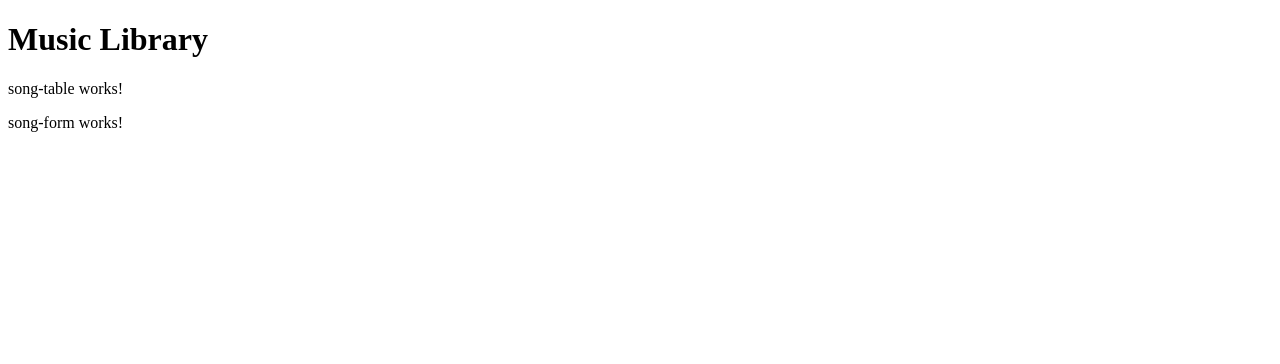
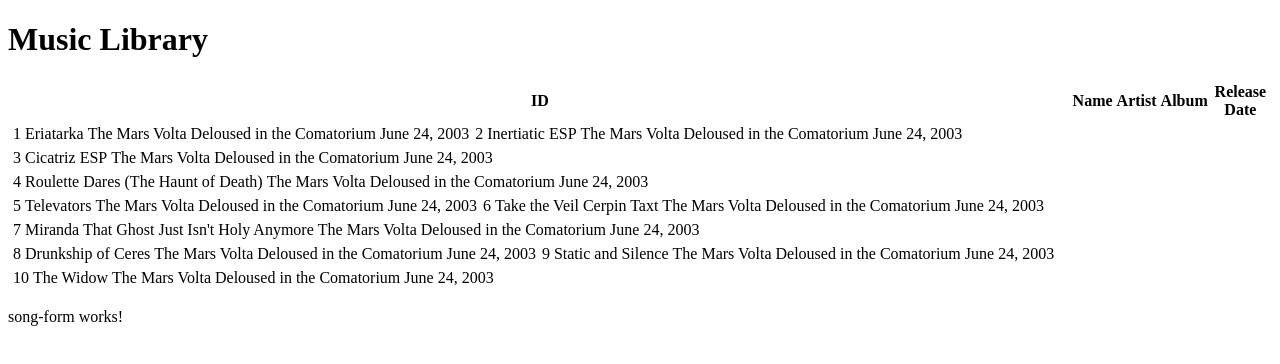
Before and after one commit to jjvega86/music-library-angular, an Angular app: page / in a window 1280 px wide. Shown: the top 364 px of the page. Built offline with nearby package versions, Linux system fonts and the light colour scheme.

Commit message:
Add song table and song

```diff
--- a/src/app/song-table/song-table.component.html
+++ b/src/app/song-table/song-table.component.html
@@ -1 +1,14 @@
-<p>song-table works!</p>
+<table>
+  <thead>
+    <tr>
+      <th>ID</th>
+      <th>Name</th>
+      <th>Artist</th>
+      <th>Album</th>
+      <th>Release Date</th>
+    </tr>
+  </thead>
+  <tbody>
+    <song-row *ngFor="let song of songs" [song]="song"></song-row>
+  </tbody>
+</table>
--- a/src/app/song-table/song-table.component.ts
+++ b/src/app/song-table/song-table.component.ts
@@ -1,13 +1,86 @@
 import { Component } from '@angular/core';
 import { CommonModule } from '@angular/common';
+import { SongComponent } from '../song/song.component';
 
 @Component({
   selector: 'app-song-table',
   standalone: true,
-  imports: [CommonModule],
+  imports: [CommonModule, SongComponent],
   templateUrl: './song-table.component.html',
   styleUrls: ['./song-table.component.css']
 })
 export class SongTableComponent {
+  songs = [
+    {
+      id: 1,
+      name: "Eriatarka",
+      artist: "The Mars Volta",
+      album: "Deloused in the Comatorium",
+      releaseDate: "June 24, 2003"
+    },
+    {
+      id: 2,
+      name: "Inertiatic ESP",
+      artist: "The Mars Volta",
+      album: "Deloused in the Comatorium",
+      releaseDate: "June 24, 2003"
+    },
+    {
+      id: 3,
+      name: "Cicatriz ESP",
+      artist: "The Mars Volta",
+      album: "Deloused in the Comatorium",
+      releaseDate: "June 24, 2003"
+    },
+    {
+      id: 4,
+      name: "Roulette Dares (The Haunt of Death)",
+      artist: "The Mars Volta",
+      album: "Deloused in the Comatorium",
+      releaseDate: "June 24, 2003"
+    },
+    {
+      id: 5,
+      name: "Televators",
+      artist: "The Mars Volta",
+      album: "Deloused in the Comatorium",
+      releaseDate: "June 24, 2003"
+    },
+    {
+      id: 6,
+      name: "Take the Veil Cerpin Taxt",
+      artist: "The Mars Volta",
+      album: "Deloused in the Comatorium",
+      releaseDate: "June 24, 2003"
+    },
+    {
+      id: 7,
+      name: "Miranda That Ghost Just Isn't Holy Anymore",
+      artist: "The Mars Volta",
+      album: "Deloused in the Comatorium",
+      releaseDate: "June 24, 2003"
+    },
+    {
+      id: 8,
+      name: "Drunkship of Ceres",
+      artist: "The Mars Volta",
+      album: "Deloused in the Comatorium",
+      releaseDate: "June 24, 2003"
+    },
+    {
+      id: 9,
+      name: "Static and Silence",
+      artist: "The Mars Volta",
+      album: "Deloused in the Comatorium",
+      releaseDate: "June 24, 2003"
+    },
+    {
+      id: 10,
+      name: "The Widow",
+      artist: "The Mars Volta",
+      album: "Deloused in the Comatorium",
+      releaseDate: "June 24, 2003"
+    }
+  ];
 
 }
--- /dev/null
+++ b/src/app/song/song.component.html
@@ -0,0 +1,7 @@
+<tr>
+  <td>{{ song.id }}</td>
+  <td>{{ song.name }}</td>
+  <td>{{ song.artist }}</td>
+  <td>{{ song.album }}</td>
+  <td>{{ song.releaseDate }}</td>
+</tr>
```
Also changed, not shown: src/app/song/song.component.ts (added, +14 -0 lines), src/app/song/song.component.css (added).
